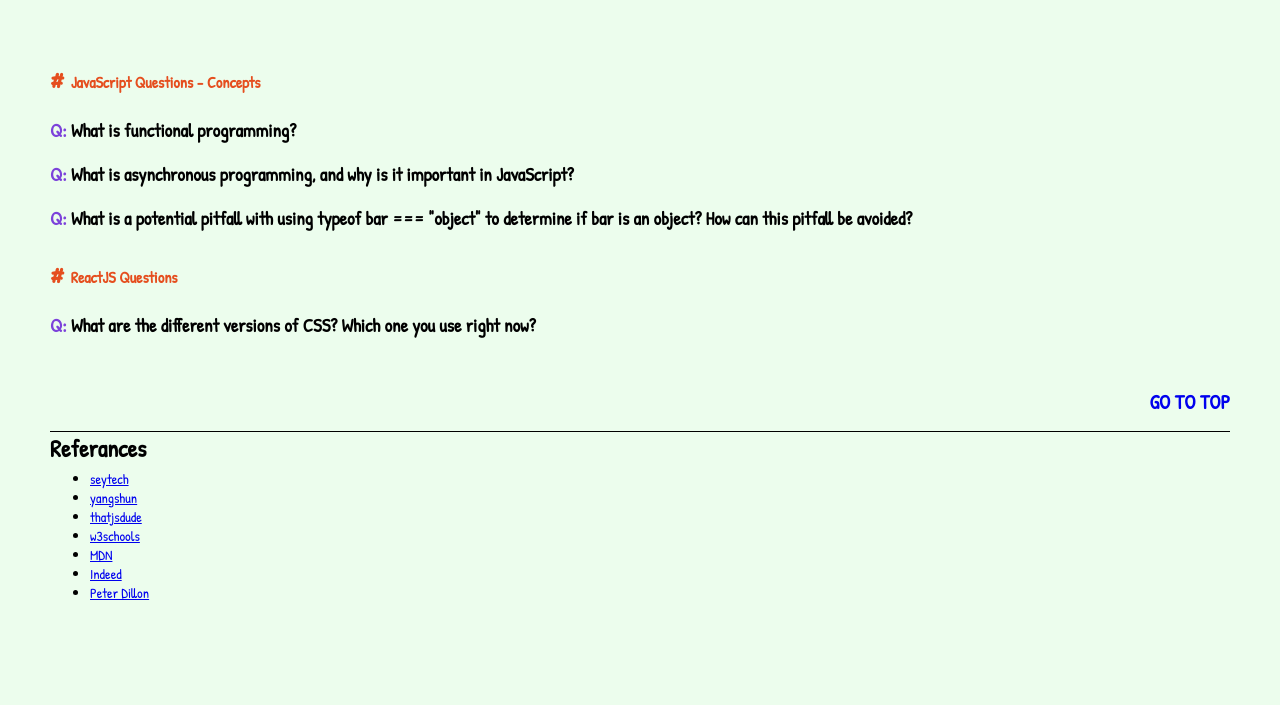
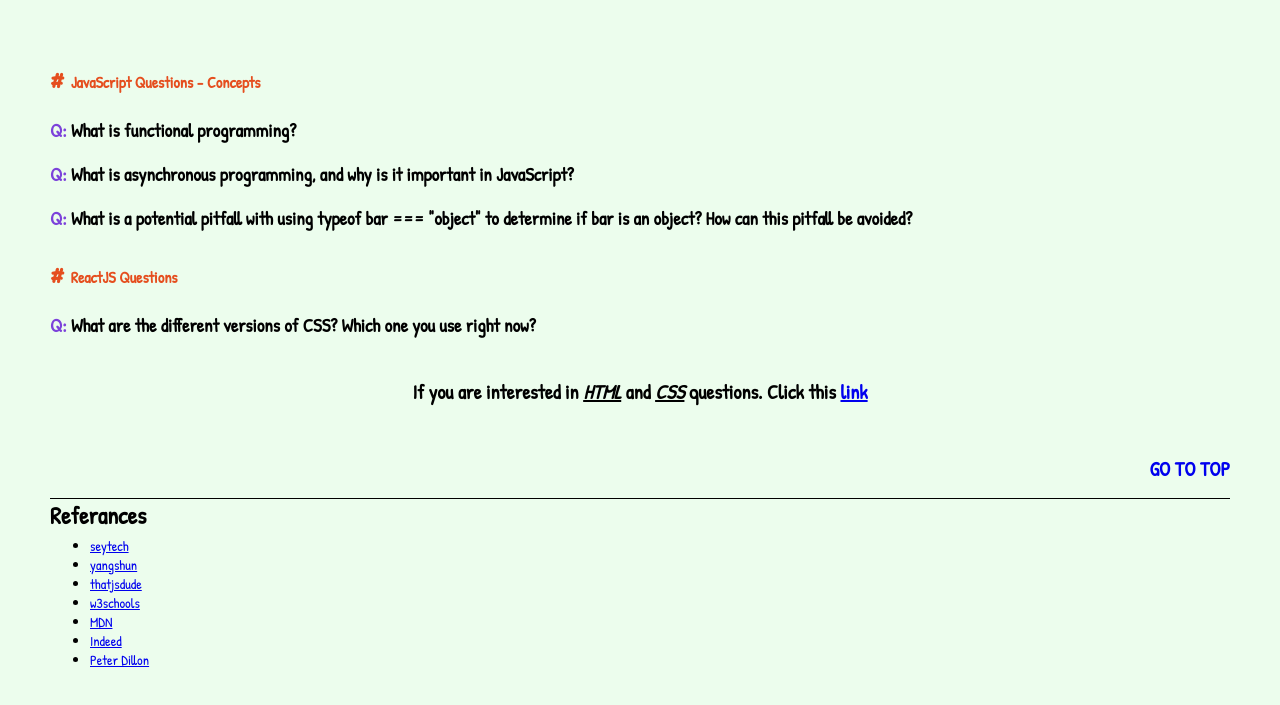
Before and after one commit to urakymzhan/js-reactjs-prep-questions, a plain HTML site: page index.html in a window 1280 px wide. Shown: the part 133-838 px from the top of the page. Before the commit the page ends 801 px from the top, so only its background shows below. Drawn offline with Linux system fonts and the light colour scheme.

Commit message:
half done ⌛

```diff
--- a/index.css
+++ b/index.css
@@ -89,3 +89,10 @@ h3::before {
 #referance ul li a {
   color: white;
 }
+
+.nav {
+  margin-top: 40px;
+  text-align: center;
+  font-weight: 900;
+  font-size: 20px;
+}
--- a/index.html
+++ b/index.html
@@ -81,6 +81,16 @@
           Different versions of CSS are:
         </div>
 
+        <div class="nav">
+          If you are interested in <i>HTML</i> and <i>CSS</i> questions. Click
+          this
+          <a
+            href="https://urakymzhan.github.io/html-css-prep-questions/"
+            target="_blank"
+            >link</a
+          >
+        </div>
+
         <!-- REFERANCE -->
         <div id="ref-wrapper">
           <h1 style="text-align: right; font-size: 20px;">
```
Also changed, not shown: 1 other file.
